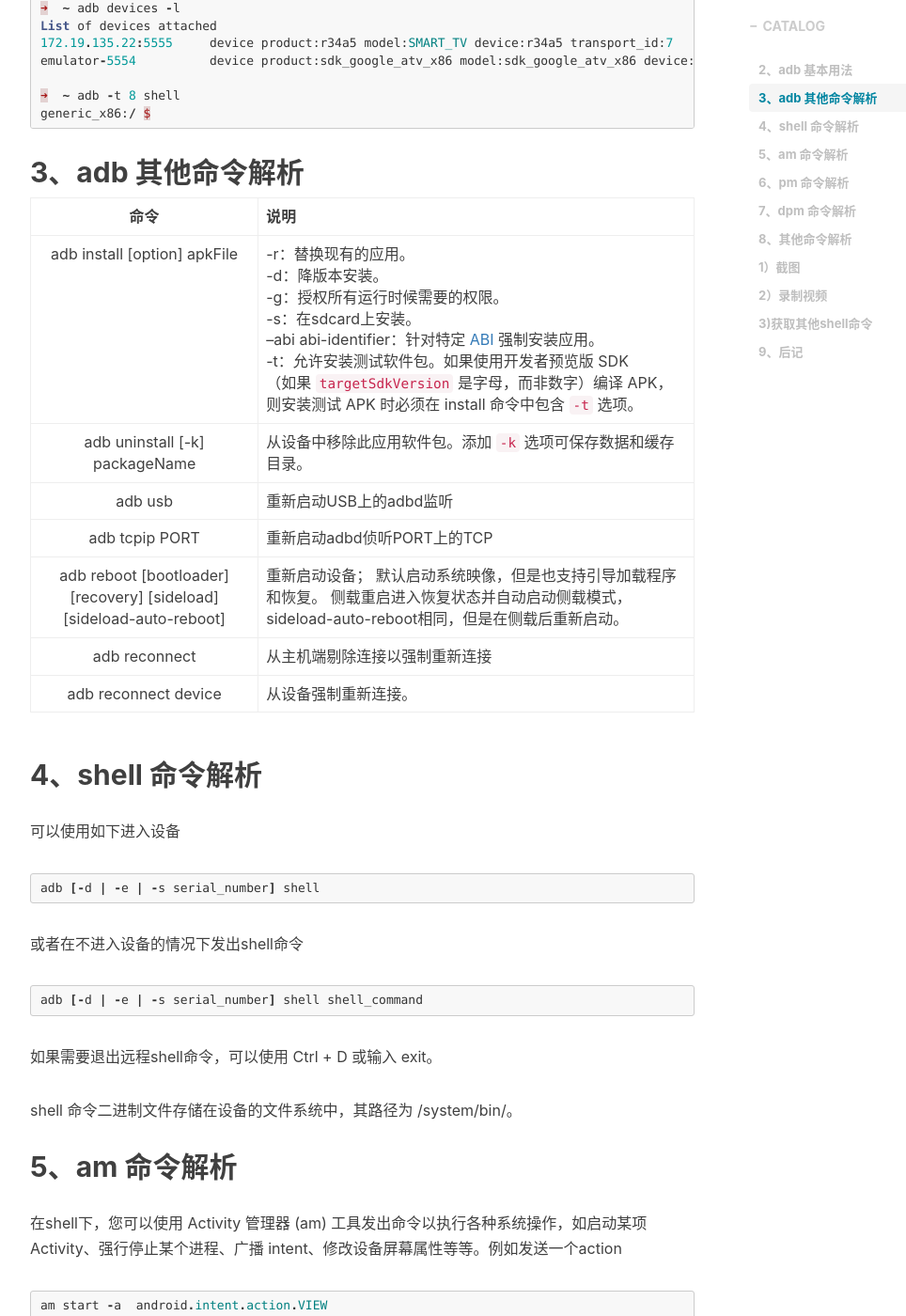
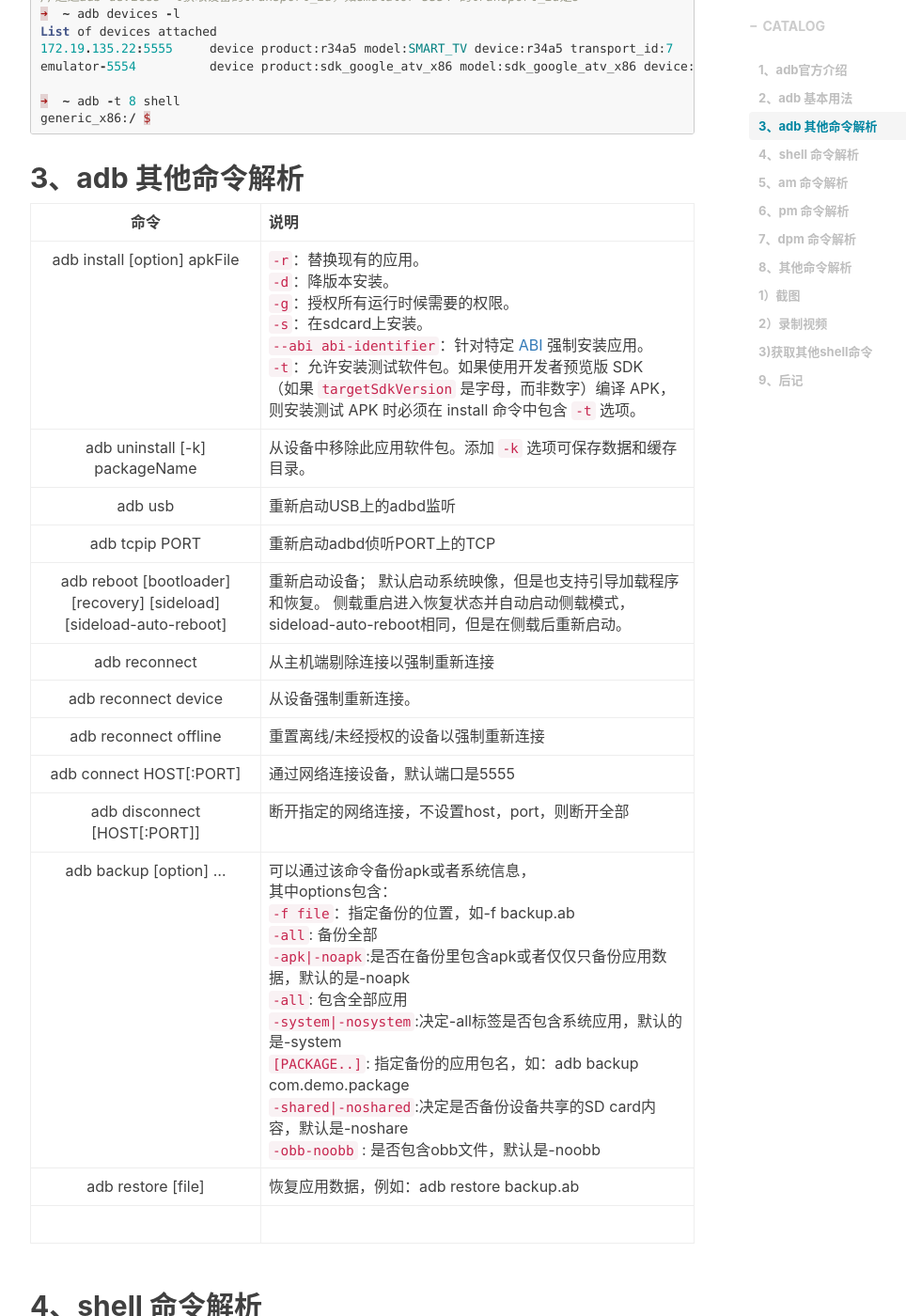
Before and after one commit to weiwangqiang/weiwangqiang.github.io, a Jekyll site: the page built from _posts/2019-11-03-adb-debug-detail.markdown, in a window 1280 px wide and 1400 px high, scrolled down 1869 px. Shown: the whole window at 94% size, without its empty margins (233-1197 px from the left). Built offline with Jekyll 4.4.1, drawn with Linux system fonts in a browser that asks for light colours; nearby versions of some CDN libraries; comment, search, counter and statistics services are not loaded.

Commit message:
[feature][][apk_build] update adb blog
[what]
[why]
[how]

```diff
--- a/_posts/2019-11-01-adb-debug-detail.markdown
+++ b/_posts/2019-11-03-adb-debug-detail.markdown
@@ -12,7 +12,7 @@ tags:
 
 > “adb? 难吗？不难吧？“
 
-##1、adb官方介绍
+## 1、adb官方介绍
 
 Android 调试桥 (adb) 是一种功能多样的命令行工具，可让您与设备进行通信。adb 命令便于执行各种设备操作（例如安装和调试应用），并提供对 Unix shell（可用来在设备上运行各种命令）的访问权限。它是一种客户端-服务器程序，包括以下三个组件：
 
@@ -80,13 +80,19 @@ generic_x86:/ $
 
 | 命令                       | 说明       |
 | :-----------: | :-------------------- |
-| adb install [option]  apkFile | -r：替换现有的应用。<br>-d：降版本安装。 <br>-g：授权所有运行时候需要的权限。<br>-s：在sdcard上安装。<br>--abi abi-identifier：针对特定 [ABI](https://developer.android.com/ndk/guides/abis?hl=zh-cn#sa) 强制安装应用。<br>-t：允许安装测试软件包。如果使用开发者预览版 SDK<br>（如果 `targetSdkVersion` 是字母，而非数字）编译 APK，则安装测试 APK 时必须在 install 命令中包含 `-t` 选项。 |
+| adb install [option]  apkFile | `-r`：替换现有的应用。<br>`-d`：降版本安装。 <br>`-g`：授权所有运行时候需要的权限。<br>`-s`：在sdcard上安装。<br>`--abi abi-identifier`：针对特定 [ABI](https://developer.android.com/ndk/guides/abis?hl=zh-cn#sa) 强制安装应用。<br>`-t`：允许安装测试软件包。如果使用开发者预览版 SDK<br>（如果 `targetSdkVersion` 是字母，而非数字）编译 APK，则安装测试 APK 时必须在 install 命令中包含 `-t` 选项。 |
 | adb uninstall [-k] packageName | 从设备中移除此应用软件包。添加 `-k` 选项可保存数据和缓存目录。 |
 | adb usb | 重新启动USB上的adbd监听 |
 | adb tcpip PORT | 重新启动adbd侦听PORT上的TCP |
 | adb reboot [bootloader] [recovery]  [sideload] [sideload-auto-reboot] | 重新启动设备； 默认启动系统映像，但是也支持引导加载程序和恢复。 侧载重启进入恢复状态并自动启动侧载模式，sideload-auto-reboot相同，但是在侧载后重新启动。 |
 | adb reconnect | 从主机端剔除连接以强制重新连接 |
 | adb reconnect device | 从设备强制重新连接。 |
+|adb  reconnect offline | 重置离线/未经授权的设备以强制重新连接 |
+|adb connect  HOST[:PORT]| 通过网络连接设备，默认端口是5555 |
+|adb disconnect [HOST[:PORT]]|断开指定的网络连接，不设置host，port，则断开全部|
+|adb backup [option] ... |可以通过该命令备份apk或者系统信息，<br>其中options包含：<br>`-f file`：指定备份的位置，如-f  backup.ab<br>`-all`: 备份全部<br>`-apk|-noapk`:是否在备份里包含apk或者仅仅只备份应用数据，默认的是-noapk<br>`-all`: 包含全部应用<br>`-system|-nosystem`:决定-all标签是否包含系统应用，默认的是-system<br>`[PACKAGE..]`: 指定备份的应用包名，如：adb backup com.demo.package<br>`-shared|-noshared`:决定是否备份设备共享的SD card内容，默认是-noshare<br> `-obb-noobb` : 是否包含obb文件，默认是-noobb|
+|adb restore [file] |恢复应用数据，例如：adb restore backup.ab|
+| ||
 
 ## 4、shell 命令解析
 
```
